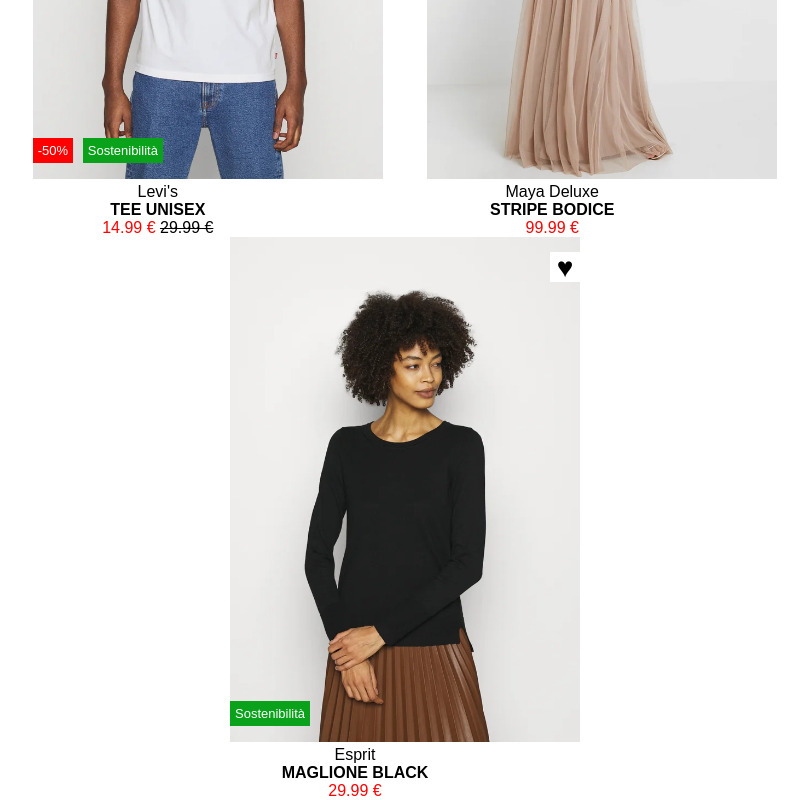
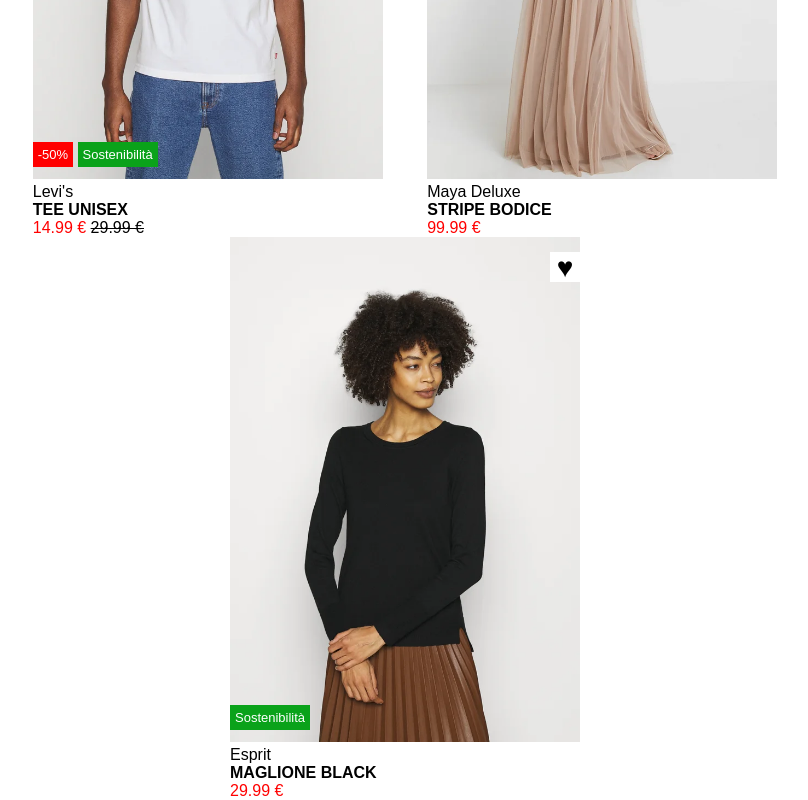
Before and after one commit to giagra91/html-css-boolando, a plain HTML site: page index.html in a window 1280 px wide. Shown: the part 1453-2253 px from the top of the page, without its empty margins (215-1023 px from the left). Drawn offline with Linux system fonts and the light colour scheme.

Commit message:
modifiche tag immagini

```diff
--- a/css/style.css
+++ b/css/style.css
@@ -28,6 +28,7 @@
 
 .text-photo{
     width: 250px;
+    text-align: left;
 }
 
 .relative{
@@ -38,27 +39,19 @@
     position: absolute;
 }
 
+.tag-image{
+    bottom: 20px;
+    left: 0px;
+}
+
 .green-box{
     font-size: 13px;
     padding: 5px;
     font-family: Arial, Helvetica, sans-serif;
     color: white;
     background-color: rgb(10, 162, 26);
-    bottom: 20px;
-    left: 50px;
-    z-index: 2;
 }
 
-.green-box-one{
-    font-size: 13px;
-    padding: 5px;
-    font-family: Arial, Helvetica, sans-serif;
-    color: white;
-    background-color: rgb(10, 162, 26);
-    bottom: 20px;
-    left: 0;
-    z-index: 2;
-}
 
 .discount{
     font-size: 13px;
@@ -66,9 +59,6 @@
     font-family: Arial, Helvetica, sans-serif;
     color: white;
     background-color: red;
-    bottom: 20px;
-    left: 0;
-    z-index: 2
 }
 
 .heart{
@@ -93,8 +83,8 @@
 }
 
 .name-article{
-    font-weight: 600;
-}
+
+text-transform: uppercase;}
 
 .discount-price{
     color: red;
--- a/index.html
+++ b/index.html
@@ -22,13 +22,17 @@
                <div class="card relative">
                    <img class="img first-image" src="img/1.webp" alt="Prima foto">
                    <img class="img img-hover" src="img/1b.webp" alt="Prima foto hover">
-                   <span class="heart absolute">&hearts;</span>
+                   <div class="heart absolute">&hearts;</div>
+                   <div class="tag-image absolute">
+                      <span class="discount ">-50%</span>
+                      <span class="green-box ">Sostenibilità</span>
+                   </div>
                    <span class="discount absolute">-50%</span>
                    <span class="green-box absolute">Sostenibilità</span>
                </div>
                <div class="text-photo">
                    <span class="brand">Levi's</span><br>
-                   <span class="name-article">RELAXED FIT TEE UNISEX</span><br>
+                   <h4 class="name-article">RELAXED FIT TEE UNISEX</h4>
                    <span class="price">
                        <span class="discount-price">
                            14.99 €
@@ -49,11 +53,16 @@
                   <img class="img first-image" src="img/2.webp" alt="Seconda foto">
                   <img class="img img-hover" src="img/2b.webp" alt="Seconda foto hover">
                   <span class="heart absolute">&hearts;</span>
+
+                  <div class="tag-image absolute">
+                     <span class="discount">-30%</span>
+                  </div>
+
                   <span class="discount absolute">-30%</span>
               </div>
               <div class="text-photo">
                   <span class="brand">Guess</span><br>
-                  <span class="name-article">ROSES TEE</span><br>
+                  <h4 class="name-article">ROSES TEE</h4>
                   <span class="price">
                   <span class="discount-price">
                      20.99 €
@@ -72,11 +81,16 @@
                         <img class="img first-image" src="img/3.webp" alt="Seconda foto">
                         <img class="img img-hover" src="img/3b.webp" alt="Seconda foto hover">
                         <span class="heart absolute">&hearts;</span>
+
+                        <div class="tag-image absolute">
+                            <span class="discount">-30%</span>
+                        </div>
+
                         <span class="discount absolute">-30%</span>
                     </div>
                     <div class="text-photo">
                         <span class="brand">Come Zucchero Filato</span> <br>
-                        <span class="name-article">VOGLIA DI COLORI PASTELLO</span> <br>
+                        <h4 class="name-article">Voglia di colori pastello</h4>
                         <span class="price">
                         <span class="discount-price">
                            129.99 €
@@ -94,12 +108,16 @@
                        <img class="img first-image" src="img/4.webp" alt="Prima foto">
                        <img class="img img-hover" src="img/4b.webp" alt="Prima foto hover">
                        <span class="heart absolute">&hearts;</span>
-                       <span class="discount absolute">-50%</span>
-                       <span class="green-box absolute">Sostenibilità</span>
+
+                       <div class="tag-image absolute">
+                        <span class="discount">-50%</span>
+                        <span class="green-box">Sostenibilità</span>
+                       </div>
+
                    </div>
                    <div class="text-photo">
                     <span class="brand">Levi's</span><br>
-                    <span class="name-article">TEE UNISEX</span><br>
+                    <h4 class="name-article">TEE UNISEX</h4>
                     <span class="price">
                         <span class="discount-price">
                             14.99 €
@@ -123,7 +141,7 @@
                   </div>
                   <div class="text-photo">
                       <span class="brand">Maya Deluxe</span><br>
-                      <span class="name-article">STRIPE BODICE</span><br>
+                      <h4 class="name-article">STRIPE BODICE</h4>
                       <span class="price">
                       <span class="discount-price">
                          99.99 €
@@ -140,11 +158,15 @@
                             <img class="img first-image" src="img/6.webp" alt="Seconda foto">
                             <img class="img img-hover" src="img/6b.webp" alt="Seconda foto hover">
                             <span class="heart absolute">&hearts;</span>
-                            <span class="green-box-one absolute">Sostenibilità</span>
+
+                            <div class="tag-image absolute">
+                                <span class="green-box">Sostenibilità</span>
+                            </div>
+
                         </div>
                         <div class="text-photo">
                             <span class="brand">Esprit</span> <br>
-                            <span class="name-article">MAGLIONE BLACK</span> <br>
+                            <h4 class="name-article">MAGLIONE BLACK</h4>
                             <span class="price">
                             <span class="discount-price">
                                29.99 €
```
